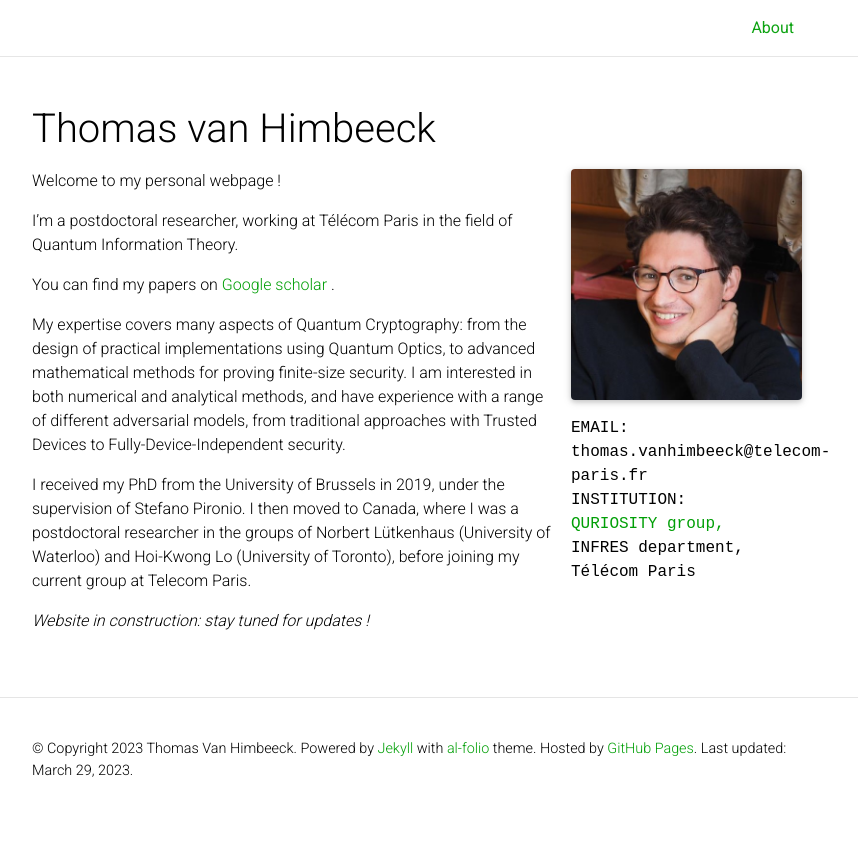
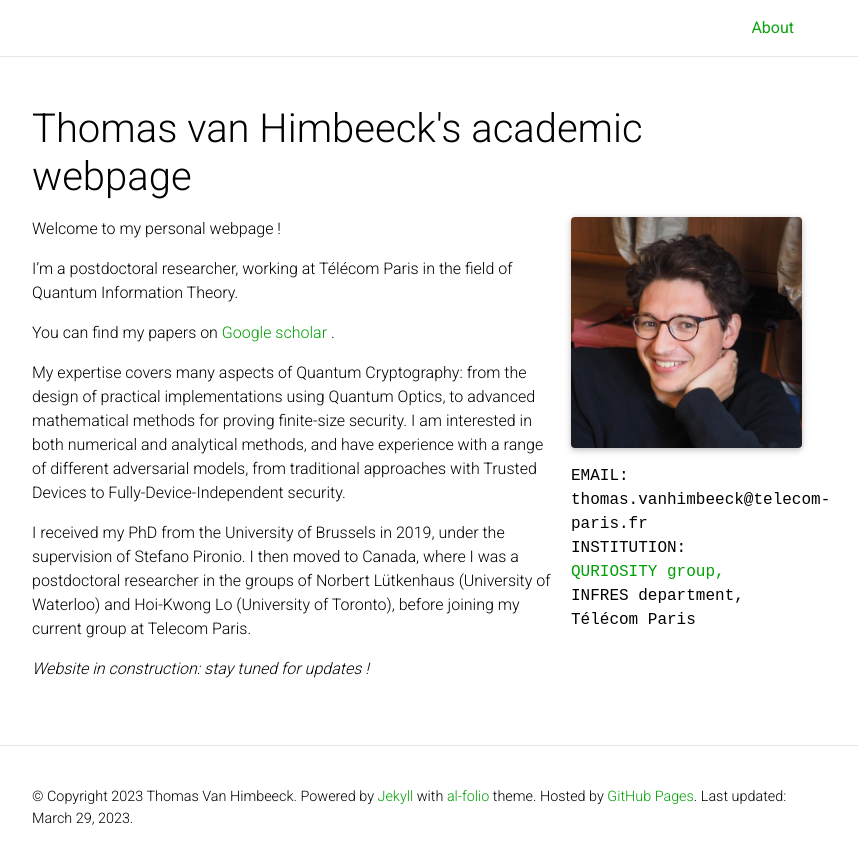
Before and after one commit to tvanhimbeeck/website-old, a Jekyll site: the page built from _pages/about.md, in a window 1280 px wide. Shown: the top 864 px of the page, without its empty margins (223-1081 px from the left). Built offline with Jekyll 4.4.1, drawn with Linux system fonts in a browser that asks for light colours; full-size pictures stand in for the smaller copies a plugin makes; a style sheet for code colours, icons or effects is not loaded; some of the changed lines change nothing that is shown.

Commit message:
Changed icon and meta description

```diff
--- a/_config.yml
+++ b/_config.yml
@@ -2,20 +2,21 @@
 # Site settings
 # -----------------------------------------------------------------------------
 
-title: Thomas van Himbeeck # the website title (if blank, full name will be used instead)
+title: Thomas van Himbeeck's academic webpage # the website title (if blank, full name will be used instead)
 first_name: Thomas
 middle_name:
 last_name: Van Himbeeck
 email:
 description: > # the ">" symbol means to ignore newlines until "footer_text:"
-  Thomas Van Himbeeck's academic webpage.
+  Postdoctorat researcher in Quantum Information Theory, with expertise in quantum cryptography,
+  quantum optics and convex optimisation.
 footer_text: >
   Powered by <a href="https://jekyllrb.com/" target="_blank">Jekyll</a> with <a href="https://github.com/alshedivat/al-folio">al-folio</a> theme.
   Hosted by <a href="https://pages.github.com/" target="_blank">GitHub Pages</a>.
 keywords:  # add your own keywords or leave empty
 
 lang: en # the language of your site (for example: en, fr, cn, ru, etc.)
-icon: ⚛️  # the emoji used as the favicon (alternatively, provide image name in /assets/img/)
+icon: icons8-physics-96 # the emoji used as the favicon (alternatively, provide image name in /assets/img/)
 
 url: https://tvanhimbeeck.github.io # the base hostname & protocol for your site
 baseurl: # the subpath of your site, e.g. /blog/
```
Also changed, not shown: assets/img/icons8-physics-96.png (added).
